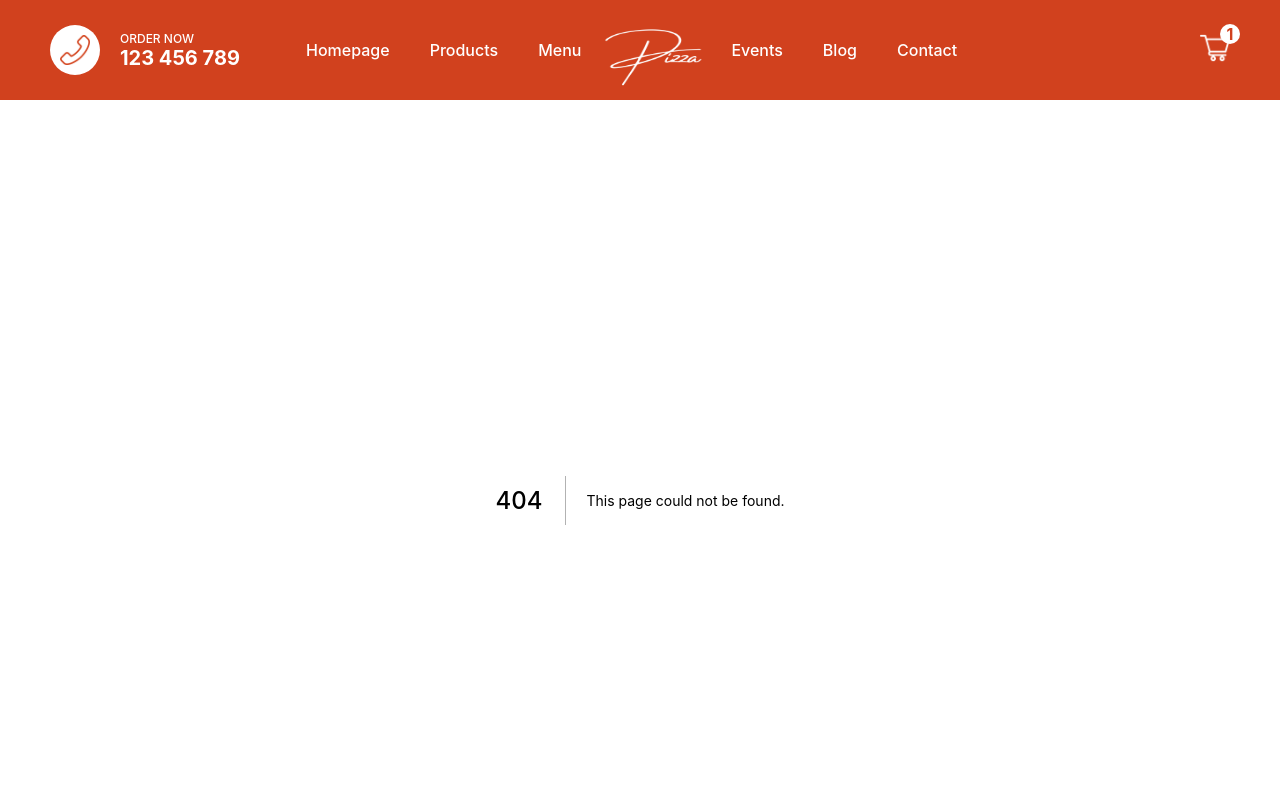
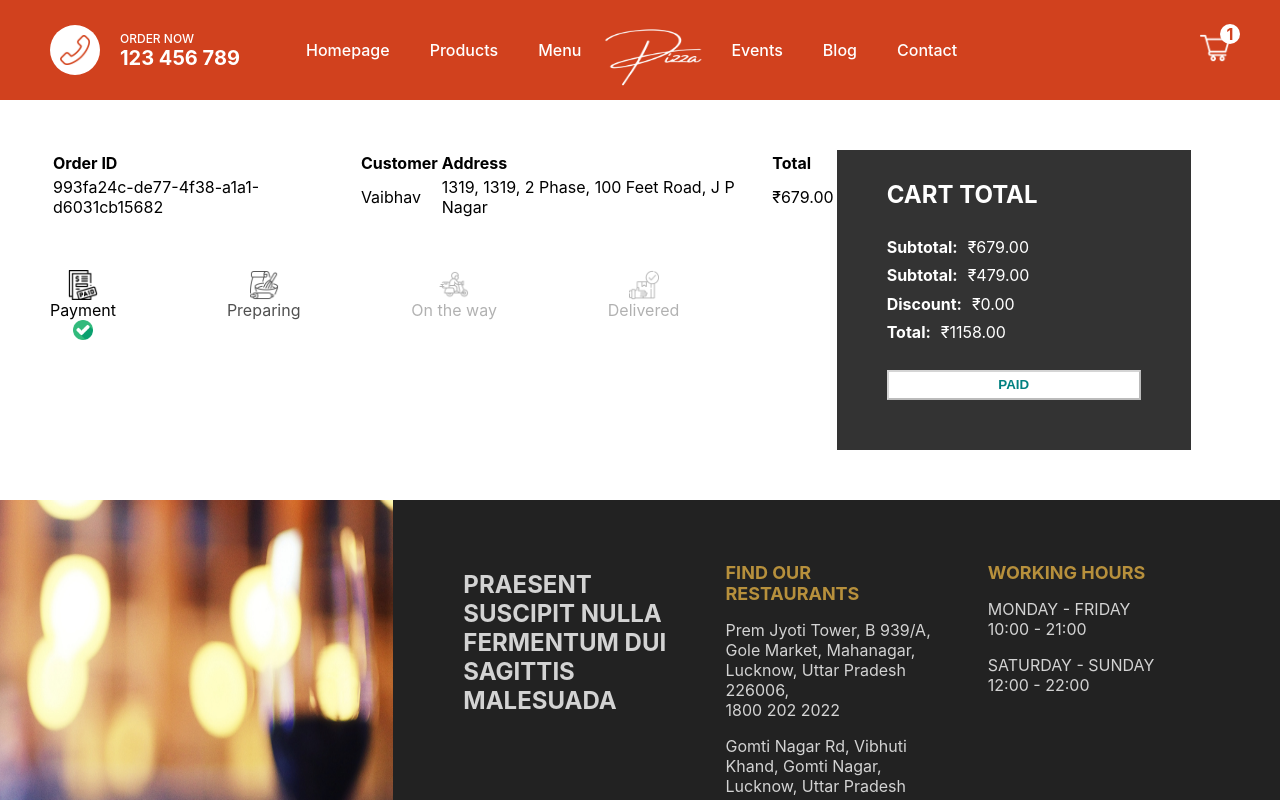
Before and after one commit to Vaibhav-afk/pizza, a Next.js app: page /orders/1 in a window 1280 px wide. Before the commit this address had no page. Shown: the top 800 px of the page. Built offline with nearby package versions, Linux system fonts and the light colour scheme.

Commit message:
order page done

```diff
--- /dev/null
+++ b/pages/orders/[id].jsx
@@ -0,0 +1,128 @@
+import styles from "../../styles/Order.module.css";
+import Image from "next/image";
+
+export default function Order() {
+  const status = 0;
+
+  const statusClass = (index) => {
+    if (index - status < 1) return styles.done;
+    if (index - status === 1) return styles.inProgress;
+    if (index - status > 1) return styles.undone;
+  };
+
+  return (
+    <div className={styles.container}>
+      <div className={styles.left}>
+        <div className={styles.row}>
+          <table className={styles.table}>
+            <tr className={styles.tr}>
+              <th>Order ID</th>
+              <th>Customer</th>
+              <th>Address</th>
+              <th>Total</th>
+            </tr>
+            <tr>
+              <td>
+                <span className={styles.id}>
+                  993fa24c-de77-4f38-a1a1-d6031cb15682
+                </span>
+              </td>
+
+              <td>
+                <span className={styles.name}>Vaibhav</span>
+              </td>
+              <td>
+                <span className={styles.address}>
+                  1319, 1319, 2 Phase, 100 Feet Road, J P Nagar
+                </span>
+              </td>
+
+              <td>
+                <span className={styles.total}>₹679.00</span>
+              </td>
+            </tr>
+          </table>
+        </div>
+
+        <div className={styles.row}>
+          <div className={statusClass(0)}>
+            <Image alt="" src="/img/paid.png" width={30} height={30} />
+            <span>Payment</span>
+            <div className={styles.checkedIcon}>
+              <Image
+                className={styles.checkedIcon}
+                alt=""
+                src="/img/checked.png"
+                width={20}
+                height={20}
+              />
+            </div>
+          </div>
+
+          <div className={statusClass(1)}>
+            <Image alt="" src="/img/bake.png" width={30} height={30} />
+            <span>Preparing</span>
+            <div className={styles.checkedIcon}>
+              <Image
+                className={styles.checkedIcon}
+                alt=""
+                src="/img/checked.png"
+                width={20}
+                height={20}
+              />
+            </div>
+          </div>
+
+          <div className={statusClass(2)}>
+            <Image alt="" src="/img/bike.png" width={30} height={30} />
+            <span>On the way</span>
+            <div className={styles.checkedIcon}>
+              <Image
+                className={styles.checkedIcon}
+                alt=""
+                src="/img/checked.png"
+                width={20}
+                height={20}
+              />
+            </div>
+          </div>
+
+          <div className={statusClass(3)}>
+            <Image alt="" src="/img/delivered.png" width={30} height={30} />
+            <span>Delivered</span>
+            <div className={styles.checkedIcon}>
+              <Image
+                className={styles.checkedIcon}
+                alt=""
+                src="/img/checked.png"
+                width={20}
+                height={20}
+              />
+            </div>
+          </div>
+        </div>
+      </div>
+
+      <div className={styles.right}>
+        <div className={styles.wrapper}>
+          <h2 className={styles.title}>CART TOTAL</h2>
+          <div className={styles.totalText}>
+            <b className={styles.totalTextTitle}>Subtotal:</b>₹679.00
+          </div>
+          <div className={styles.totalText}>
+            <b className={styles.totalTextTitle}>Subtotal:</b>₹479.00
+          </div>
+          <div className={styles.totalText}>
+            <b className={styles.totalTextTitle}>Discount:</b>₹0.00
+          </div>
+          <div className={styles.totalText}>
+            <b className={styles.totalTextTitle}>Total:</b>₹1158.00
+          </div>
+          <button disabled className={styles.button}>
+            PAID
+          </button>
+        </div>
+      </div>
+    </div>
+  );
+}
--- /dev/null
+++ b/styles/Order.module.css
@@ -0,0 +1,86 @@
+.container {
+    padding: 50px;
+    display: flex;
+}
+
+.left {
+    flex: 2;
+}
+
+.table {
+    width: 100%;
+    text-align: left;
+    margin-bottom: 50px;
+}
+
+.row:last-child {
+    width: 80%;
+    display: flex;
+    justify-content: space-between;
+}
+
+.done {
+    display: flex;
+    flex-direction: column;
+    align-items: center;
+}
+
+.inProgress {
+    display: flex;
+    flex-direction: column;
+    align-items: center;
+    animation: inProgress 1s ease infinite alternate;
+}
+
+@keyframes inProgress {
+    from {
+        opacity: 0;
+    }
+
+    to {
+        opacity: 1;
+    }
+}
+
+
+
+.undone {
+    display: flex;
+    flex-direction: column;
+    align-items: center;
+    opacity: 0.3;
+}
+
+.undone .checkedIcon,
+.inProgress .checkedIcon {
+    display: none
+}
+
+.right {
+    flex: 1;
+}
+
+.wrapper {
+    width: 90%;
+    min-height: 300px;
+    background-color: #333;
+    padding: 50px;
+    padding-top: 10px;
+    display: flex;
+    flex-direction: column;
+    justify-content: space-between;
+    color: #fff;
+}
+
+.totalTextTitle {
+    margin-right: 10px;
+}
+
+.button {
+    background-color: #fff;
+    height: 30px;
+    color: teal;
+    font-weight: bold;
+    cursor: not-allowed;
+    margin-top: 20px;
+}
```
